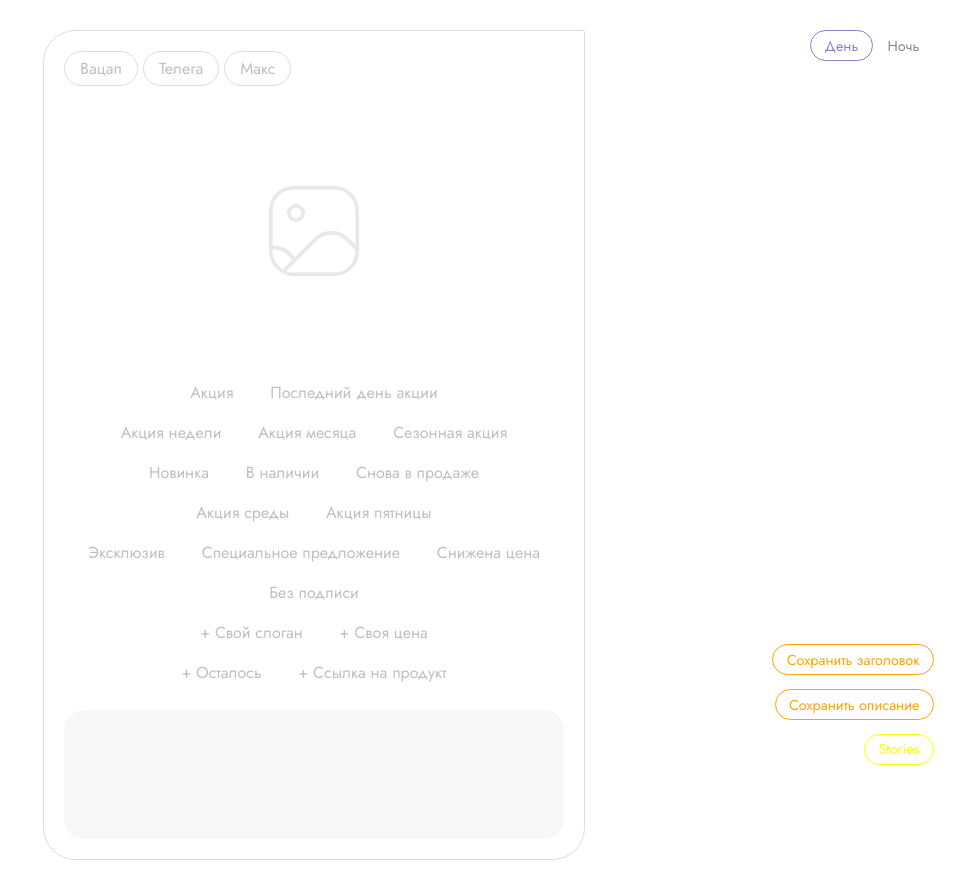
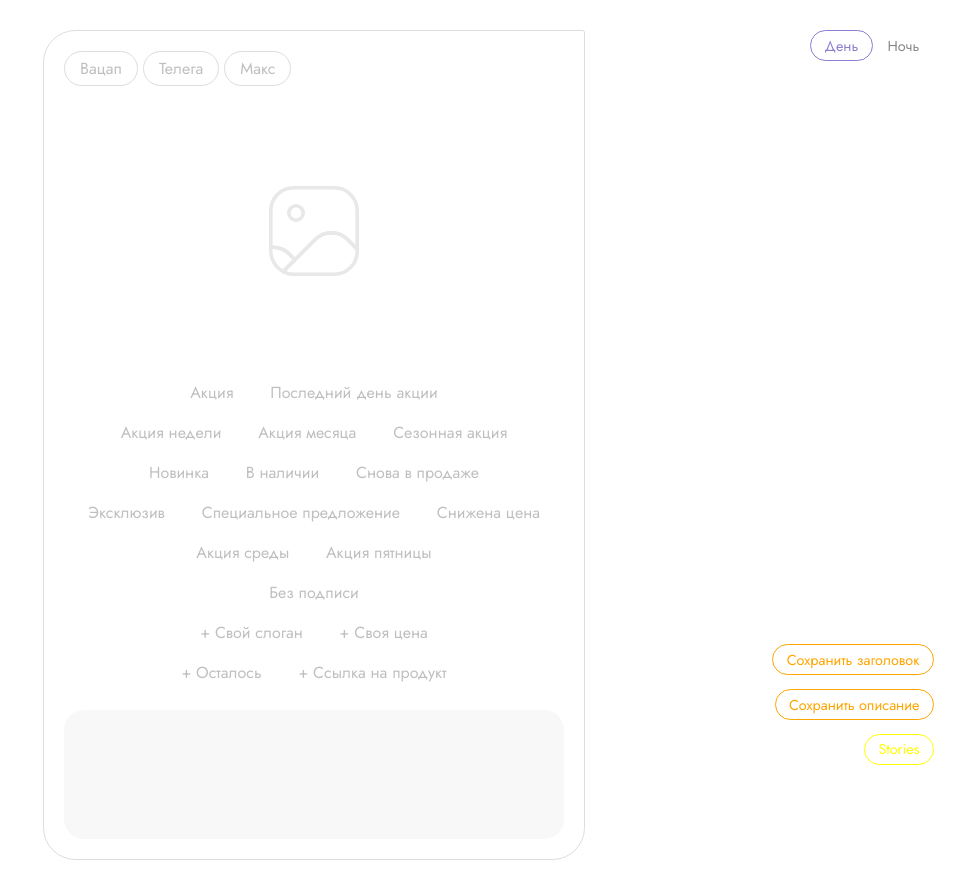
Before and after one commit to van4eq/grp_sw, a plain HTML site: page index.html in a window 1280 px wide. Shown: the whole page, without its empty margins (326-1280 px from the left). Drawn offline with nearby package versions, Linux system fonts and the light colour scheme; a web font is replaced by a local one.

Commit message:
Update index.html

```diff
--- a/index.html
+++ b/index.html
@@ -25,12 +25,12 @@
 		<input type="radio" name="period" id="in_stock" class="no_offer" disabled><label for="in_stock">В наличии</label>
 		<input type="radio" name="period" id="on_sale" class="no_offer" disabled><label for="on_sale">Снова в продаже</label>
 		<br>
+		<input type="radio" name="period" id="exclusive" class="no_offer" disabled><label for="exclusive">Эксклюзив</label>
+		<input type="radio" name="period" id="special" class="no_offer" disabled><label for="special">Специальное предложение</label>
+		<input type="radio" name="period" id="reduced" class="no_offer" disabled><label for="reduced">Снижена цена</label>
+		<br>
 		<input type="radio" name="period" id="wednesday" class="no_offer" disabled><label for="wednesday">Акция среды</label>
 		<input type="radio" name="period" id="friday" class="no_offer" disabled><label for="friday">Акция пятницы</label>
-		<br>
-		<input type="radio" name="period" id="exclusive" class="no_offer" disabled><label for="exclusive">Эксклюзив</label>
-		<input type="radio" name="period" id="special" class="no_offer" disabled><label for="special">Специальное предложение</label>
-		<input type="radio" name="period" id="reduction" class="no_offer" disabled><label for="reduction">Снижена цена</label>
 		<br>
 		<input type="radio" name="period" id="nope" class="no_offer" disabled><label for="nope">Без подписи</label>
 		<br>
```
